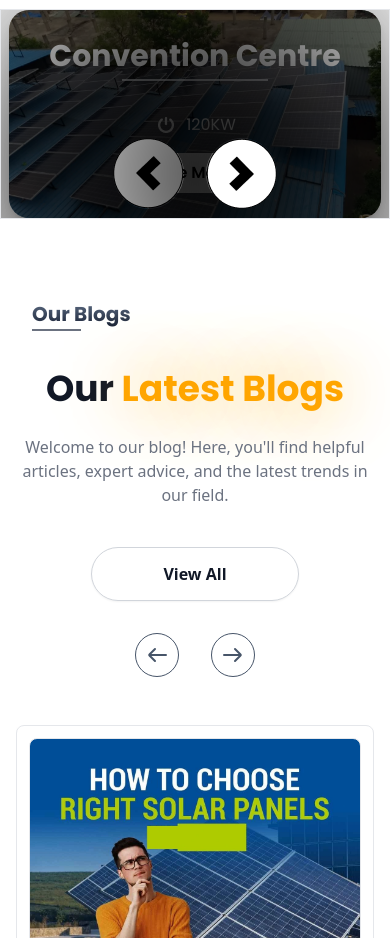
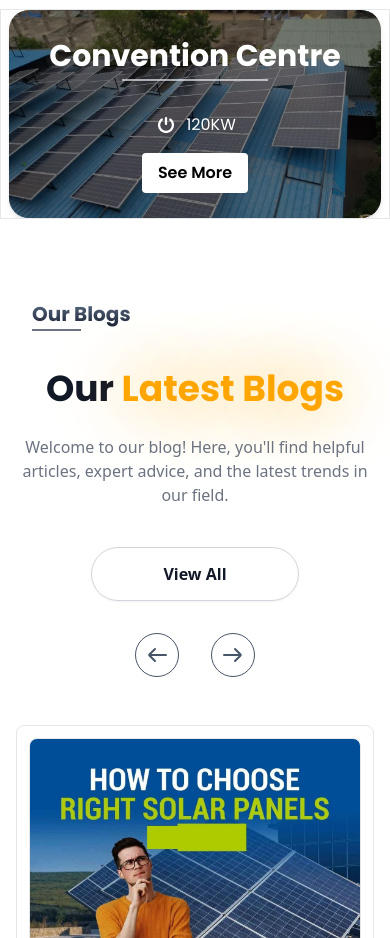
Before and after one commit to esha-technology/SaiGayatri, a React (Vite) app: page / in a window 390 px wide. Shown: the part 1600-2538 px from the top of the page. Built offline with nearby package versions, Linux system fonts and the light colour scheme.

Commit message:
remove arrowfrom services home

```diff
--- a/src/components/Home/HomeServices.jsx
+++ b/src/components/Home/HomeServices.jsx
@@ -91,13 +91,13 @@ const HomeServices = () => {
           ))}
 
           <div
-            className=" absolute top-32 left-28 z-10 w-fit h-fit arrowShadow"
+            className=" absolute top-32 left-10 z-10 w-fit h-fit arrowShadow hidden lg:block"
             onClick={handlePrev}
           >
             <img src="/Icons/ServiceArrow.png" alt="arrow" />
           </div>
           <div
-            className=" absolute top-32 right-28 z-10 w-fit h-fit arrowShadow rotate-180"
+            className=" absolute top-32 right-10 z-10 w-fit h-fit arrowShadow rotate-180 hidden lg:block"
             onClick={handleNext}
           >
             <img src="/Icons/ServiceArrow.png" alt="arrow" />
```
